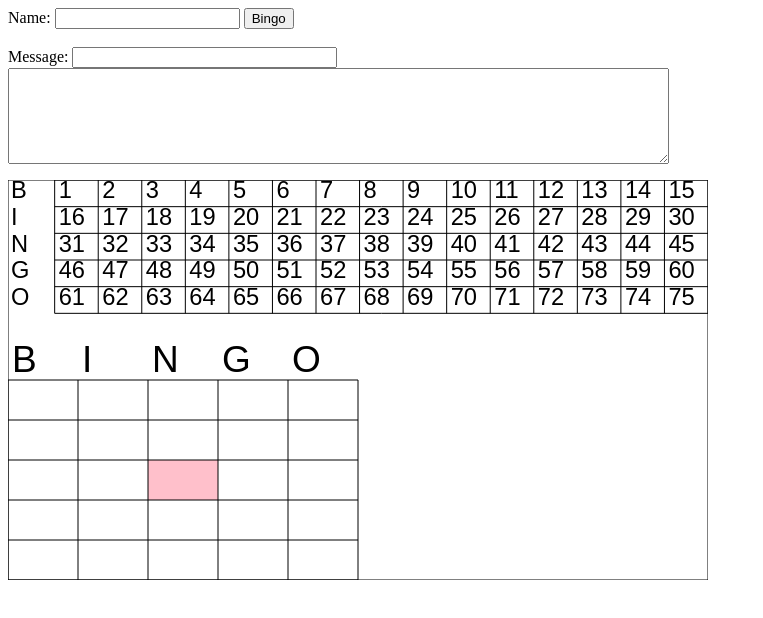
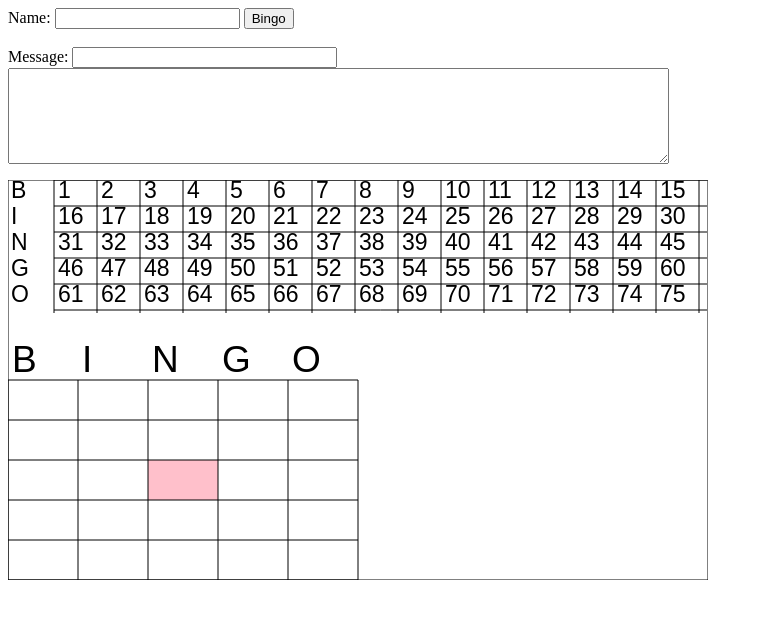
Before and after one commit to jyeemvhs/Bingo, a website: page public/views/index.html in a window 1280 px wide. Shown: the whole page, without its empty margins (0-763 px from the left). Drawn offline with nearby package versions, Linux system fonts and the light colour scheme; no server answers.

Commit message:
fixed math floor issue

```diff
--- a/public/views/index.html
+++ b/public/views/index.html
@@ -168,13 +168,13 @@ function canvasApp(){
         context.save(); //save current state in stack
         context.setTransform(1,0,0,1,0,0);
 
-        let height = getHeight2()/3;
-        let width = getWidth2()*14/15;
-        let xoffset = getWidth2()/15;
+        let height = Math.floor(getHeight2()/3);
+        let width = Math.floor(getWidth2()*14/15);
+        let xoffset = Math.floor(getWidth2()/15);
         let yoffset = 0;
 
-        let ydelta = height/NUM_ROWS_CAGE;
-        let xdelta = width/NUM_COLUMNS_CAGE;
+        let ydelta = Math.floor(height/NUM_ROWS_CAGE);
+        let xdelta = Math.floor(width/NUM_COLUMNS_CAGE);
 
 
 //Draw the grid.
@@ -226,8 +226,6 @@ function canvasApp(){
         }
 
 
-
-//        g.setFont(new Font("Arial",Font.PLAIN,ydelta-3));
         let count = 1;
         let rowLoc = ydelta-3;
         let bingoLetters = ["B","I","N","G","O"];
@@ -260,37 +258,19 @@ function canvasApp(){
 
 /////////////////
 //Draw Card
-        height = getHeight2()/2;
-        width = getWidth2()/2;
+        height = Math.floor(getHeight2()/2);
+        width = Math.floor(getWidth2()/2);
 
-        ydelta = height/NUM_ROWS_CARD;
-        xdelta = width/NUM_COLUMNS_CARD;
+        ydelta = Math.floor(height/NUM_ROWS_CARD);
+        xdelta = Math.floor(width/NUM_COLUMNS_CARD);
 
         xoffset = 0;
-        yoffset = getHeight2()/2;
+        yoffset = Math.floor(getHeight2()/2);
 //Draw the grid.
 
         context.fillStyle = "rgb(0,0,0)";
         context.strokeStyle = '#000000';
-/*
-        for (let zi = 0;zi<NUM_ROWS_CARD+1;zi++)
-        {
-            context.beginPath();
-            context.moveTo(getX(xoffset)+0,getY(yoffset)+zi*ydelta);
-            context.lineTo(getX(xoffset)+width,getY(yoffset)+zi*ydelta);
-            context.stroke();
-            context.closePath();
-        }
 
-        for (let zi = 0;zi<NUM_COLUMNS_CARD+1;zi++)
-        {
-            context.beginPath();
-            context.moveTo(getX(xoffset)+zi*xdelta,getY(yoffset)+0);
-            context.lineTo(getX(xoffset)+zi*xdelta,getY(yoffset)+height);
-            context.stroke();
-            context.closePath();
-        }
-  */
 
 
 ////////
```
Also changed, not shown: public/views/info.html (+5 -5 lines), routes.js (+9 -1 lines).
